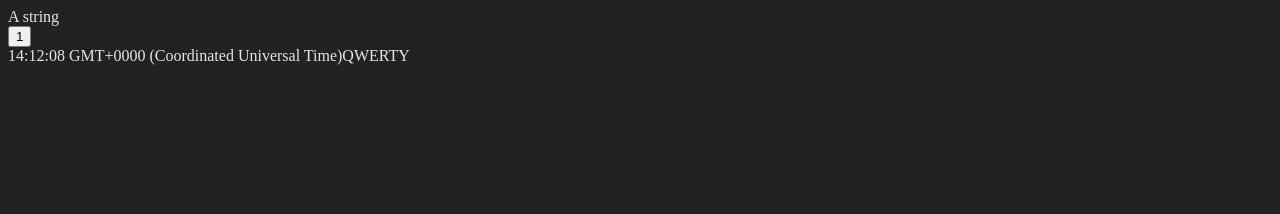
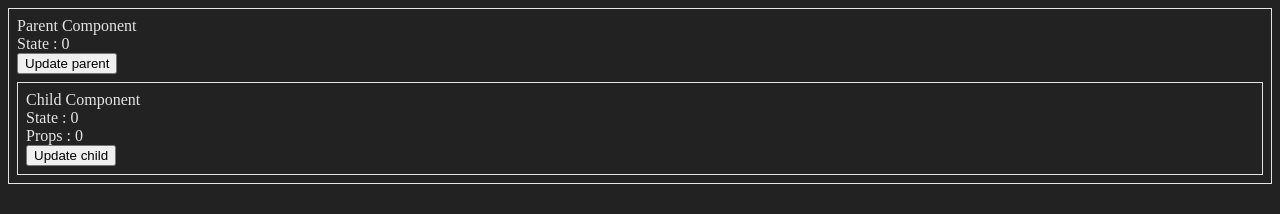
Before and after one commit to hadeeb/vdom-rendering, a plain HTML site: page index.html in a window 1280 px wide. Drawn offline with Linux system fonts and the light colour scheme.

Commit message:
update demo

```diff
--- a/demo.js
+++ b/demo.js
@@ -6,18 +6,27 @@ function Counter() {
 
   // Effects
   useEffect(() => {
-    const id = setTimeout(() => {
-      setState(count => count + 1);
-    }, 1500);
+    console.log("Parent mounted");
     return () => {
-      clearTimeout(id);
+      console.log("Parent unmounted");
     };
   }, []);
 
   return h(
     "div",
-    // props can be null
-    null,
+    // Props
+    { className: "parent" },
+    // Children
+    // can be a string
+    "Parent Component",
+    // or another node
+    h(
+      "div",
+      // props can be null
+      null,
+      "State : ",
+      count
+    ),
     h(
       "button",
       {
@@ -27,60 +36,52 @@ function Counter() {
         },
         name: "button"
       },
-      count
+      "Update parent"
     ),
     // passing children to components
-    h(Clock, {}, "QWERTY")
+    h(Child, null, count)
   );
 }
 
-function Clock({ children }) {
-  const [currentTime, setState] = useState(Date.now);
-
-  // multiple effect hooks
-  useEffect(() => {
-    const id = setInterval(() => {
-      setState(Date.now());
-    }, 1000);
-
-    return () => {
-      clearInterval(id);
-    };
-  }, []);
+function Child({ children }) {
+  const [count, setState] = useState(0);
 
   useEffect(() => {
-    console.log("Mounted");
+    console.log("Child mounted");
     return () => {
-      console.log("Unmounted");
+      console.log("Child unmounted");
     };
   }, []);
 
   return h(
     "div",
-    null,
-    new Date(currentTime).toTimeString(),
-    // rendering an array
-    children
+    { className: "child" },
+    "Child Component",
+    h("div", null, "State : ", count),
+    h("div", null, "Props : ", children),
+    h(
+      "button",
+      {
+        // event listener
+        onClick: () => {
+          setState(x => x + 1);
+        },
+        name: "button"
+      },
+      "Update child"
+    )
   );
 }
 
 // Attach to window object for inspection
-window.vnode = render(
-  h(
-    "div",
-    { className: "wrapper" },
-    // a string as child
-    "A string",
-    // another component as child
-    h(Counter)
-  ),
-  document.getElementById("app")
-);
+window.vnode = render(h(Counter), document.getElementById("app"));
+
+window.h = h;
 
 window.render = render;
 
 window.unmount = unmount;
 
 console.log(
-  "vnode, render and unmount are attached to window.\nAccess them as window.vnode,window.render,etc"
+  "vnode, render, h and unmount are attached to window.\nAccess them as window.vnode,window.render,etc"
 );
--- a/index.html
+++ b/index.html
@@ -10,11 +10,19 @@
         background-color: #222222;
         color: #e5e5e5;
       }
+      .parent,
+      .child {
+        border: 1px solid;
+        padding: 8px;
+      }
+      .child {
+        margin-top: 8px;
+      }
     </style>
   </head>
 
   <body>
     <div id="app"></div>
+    <script type="module" src="demo.js"></script>
   </body>
-  <script type="module" src="demo.js"></script>
 </html>
```
